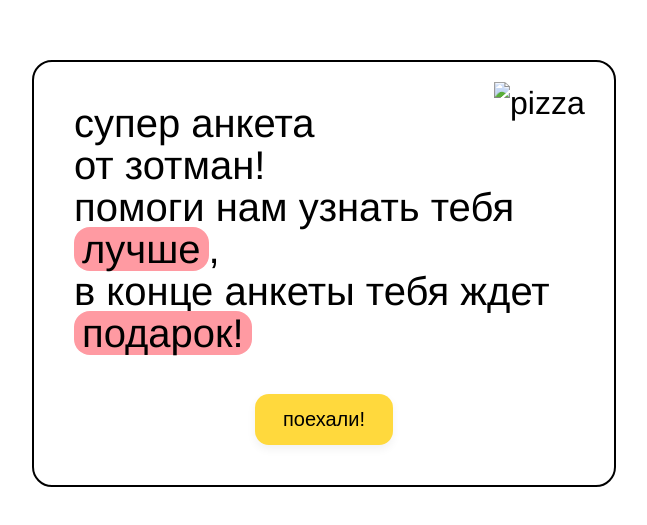
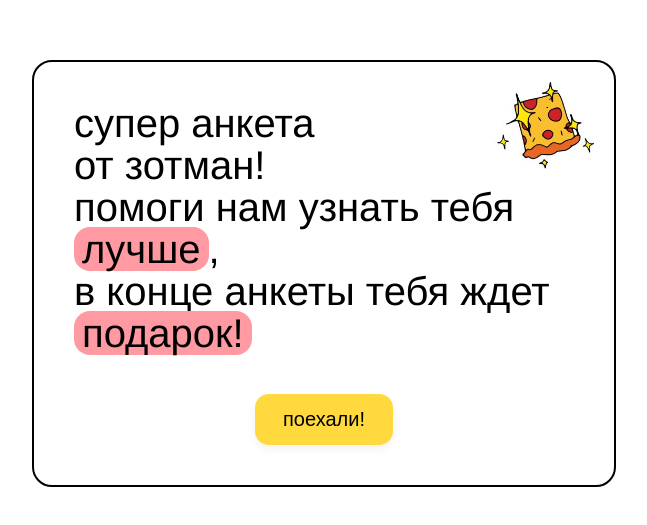
Before and after one commit to Ruxait/Questionnaire, a plain HTML site: page index.html in a window 1280 px wide. Shown: the part 127-652 px from the top of the page, without its empty margins (316-963 px from the left). Drawn offline with Linux system fonts and the light colour scheme; the site is published under a folder, as on GitHub Pages, so addresses that start at the root find nothing.

Commit message:
Add files via upload

```diff
--- a/index.html
+++ b/index.html
@@ -15,7 +15,7 @@
       помоги нам узнать тебя <span class="highlight">лучше</span>,<br />
       в конце анкеты тебя ждет <span class="highlight">подарок!</span>
     </div>
-    <img src="/images/pizza.jpg" alt="pizza" class="start-emoji" />
+    <img src="images/pizza.jpg" alt="pizza" class="start-emoji" />
     <button class="start-btn" onclick="startQuiz()">поехали!</button>
   </div>
 </div>
--- a/style.css
+++ b/style.css
@@ -115,7 +115,7 @@ body {
   width: 100%;
   height: 100%;
   box-sizing: border-box;
-  word-break: break-word;
+
 }
 
 .answer:hover {
```
